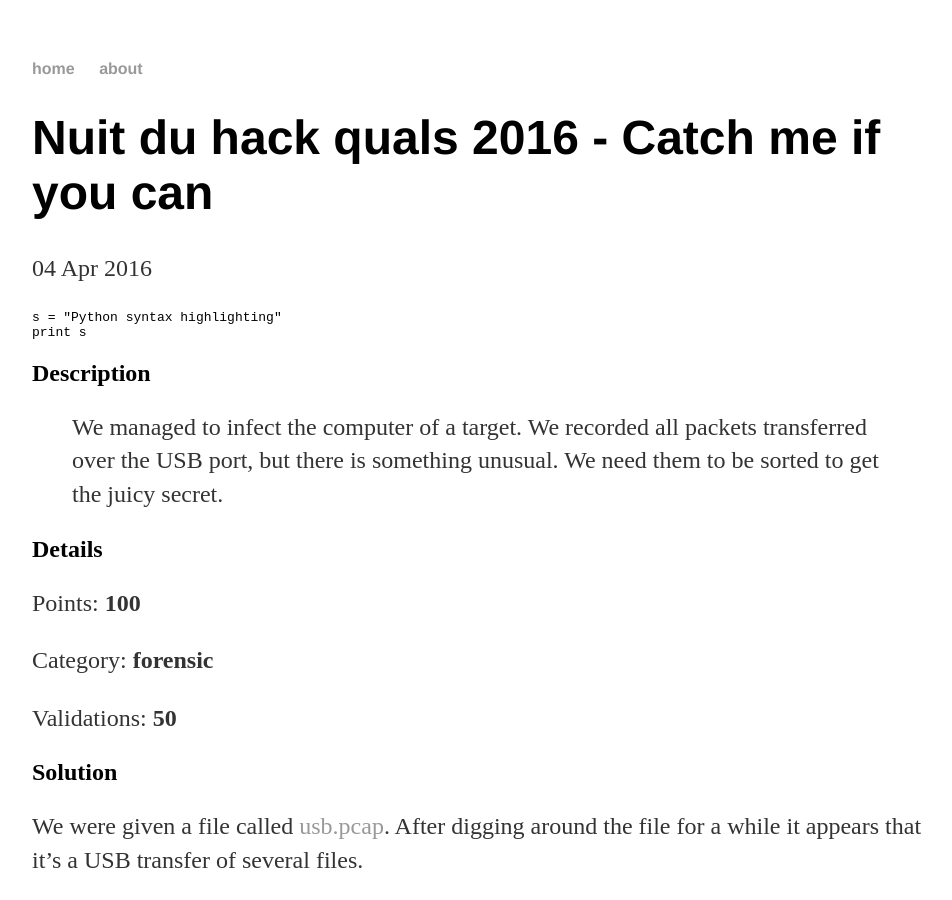
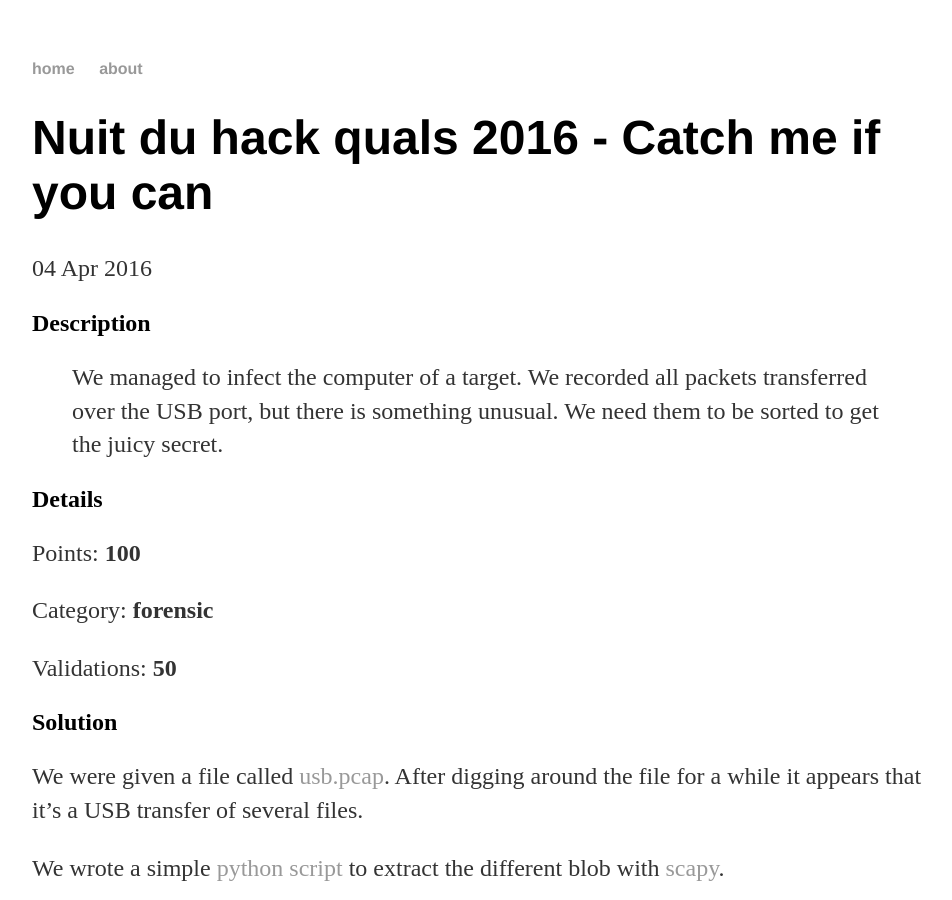
Before and after one commit to duksctf/duksctf.github.io, a Jekyll site: the page built from _posts/2016-04-04-NDH2016-cmiyc.md, in a window 1280 px wide and 900 px high. Shown: the whole window, without its empty margins (160-1112 px from the left). Built offline with Jekyll 4.4.1, drawn with Linux system fonts in a browser that asks for light colours.

Commit message:
Update 2016-04-04-NDH2016-cmiyc.md

````diff
--- a/_posts/2016-04-04-NDH2016-cmiyc.md
+++ b/_posts/2016-04-04-NDH2016-cmiyc.md
@@ -3,12 +3,6 @@ layout: post
 title: "Nuit du hack quals 2016 - Catch me if you can"
 date: 2016-04-04
 ---
-
-
-```python
-s = "Python syntax highlighting"
-print s
-```
 
 ## Description
 
````
